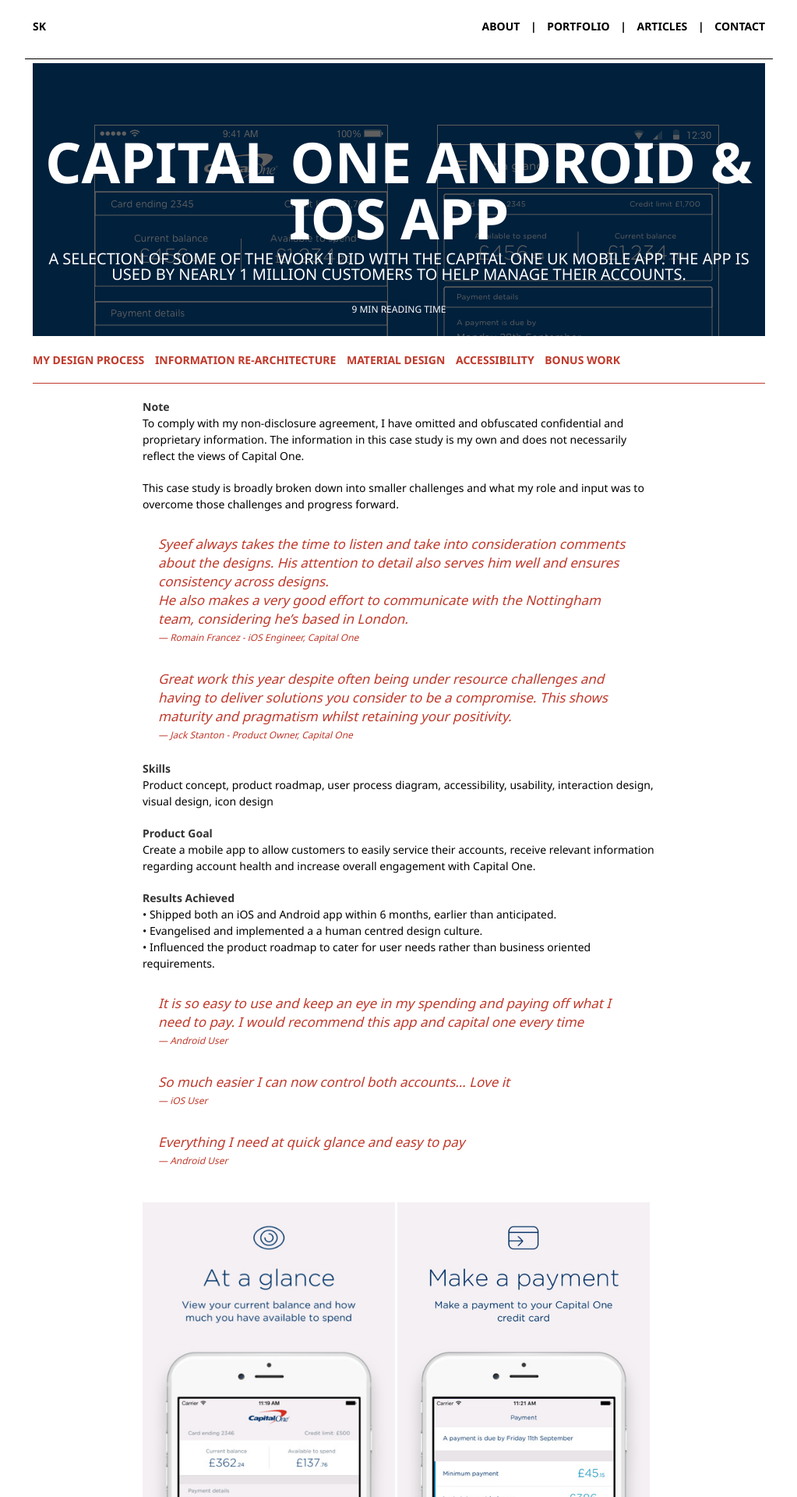
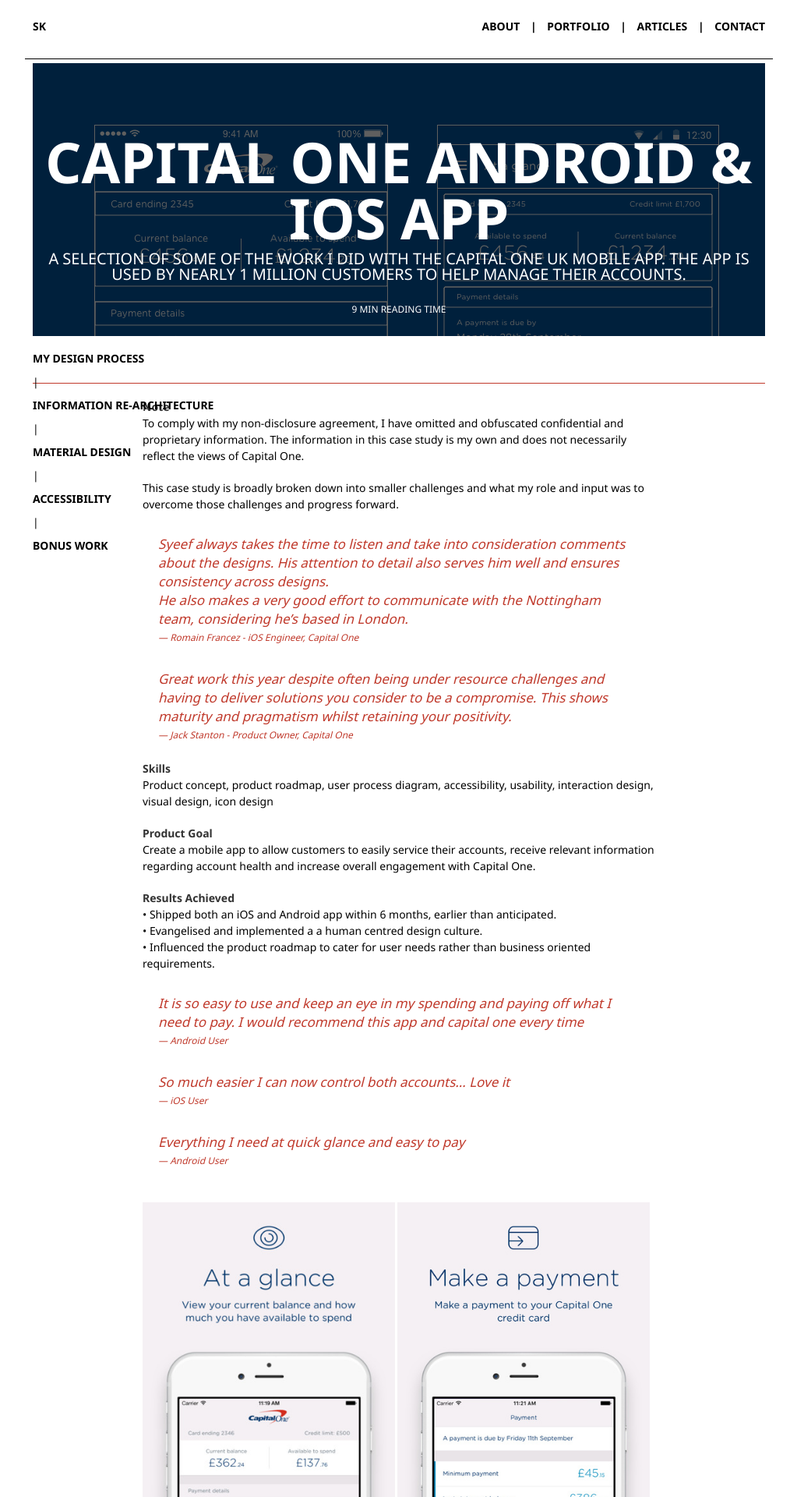
Before and after one commit to syeef/syeefkarim-2016-v0, a Jekyll site: the page built from portfolio/capitalone.md, in a window 1280 px wide. Shown: the top 1920 px of the page at 78% size, without its empty margins (128-1151 px from the left). Built offline with Jekyll 4.4.1, drawn with Linux system fonts in a browser that asks for light colours; nearby versions of some CDN libraries.

Commit message:
update capitalone page

```diff
--- a/_layouts/portfolio_post.html
+++ b/_layouts/portfolio_post.html
@@ -29,11 +29,17 @@
 			</div> <!--END OF POST-BACKGROUND-->
 
 			<nav class="main-nav">
-				<a href="#designprocess">My Design Process</a>
-				<a href="#ia">Information re-architecture</a>
-				<a href="#materialdesign">Material Design</a>
-				<a href="#accessibility">Accessibility</a>
-				<a href="#bonuswork">Bonus Work</a>
+				<ul id="portfolio_navigation">
+					<li><a href="#designprocess">My Design Process</a></li>
+					<li>|</li>
+					<li><a href="#ia">Information re-architecture</a></li>
+					<li>|</li>
+					<li><a href="#materialdesign">Material Design</a></li>
+					<li>|</li>
+					<li><a href="#accessibility">Accessibility</a></li>
+					<li>|</li>
+					<li><a href="#bonuswork">Bonus Work</a></li>
+				</ul>
 			</nav>
 
 			<div id="post-content">
--- a/stylesheets/layout.css
+++ b/stylesheets/layout.css
@@ -148,7 +148,11 @@ ul#post-title-wrapper {
 }
 /* #Link Styles
 ================================================== */
-ul#navigation a:hover {
+ul#portfolio_navigation a {
+	color: #000000;
+}
+
+ul#portfolio_navigation a:hover, ul#navigation a:hover {
 	color: #C0392B;
 }
 
```
